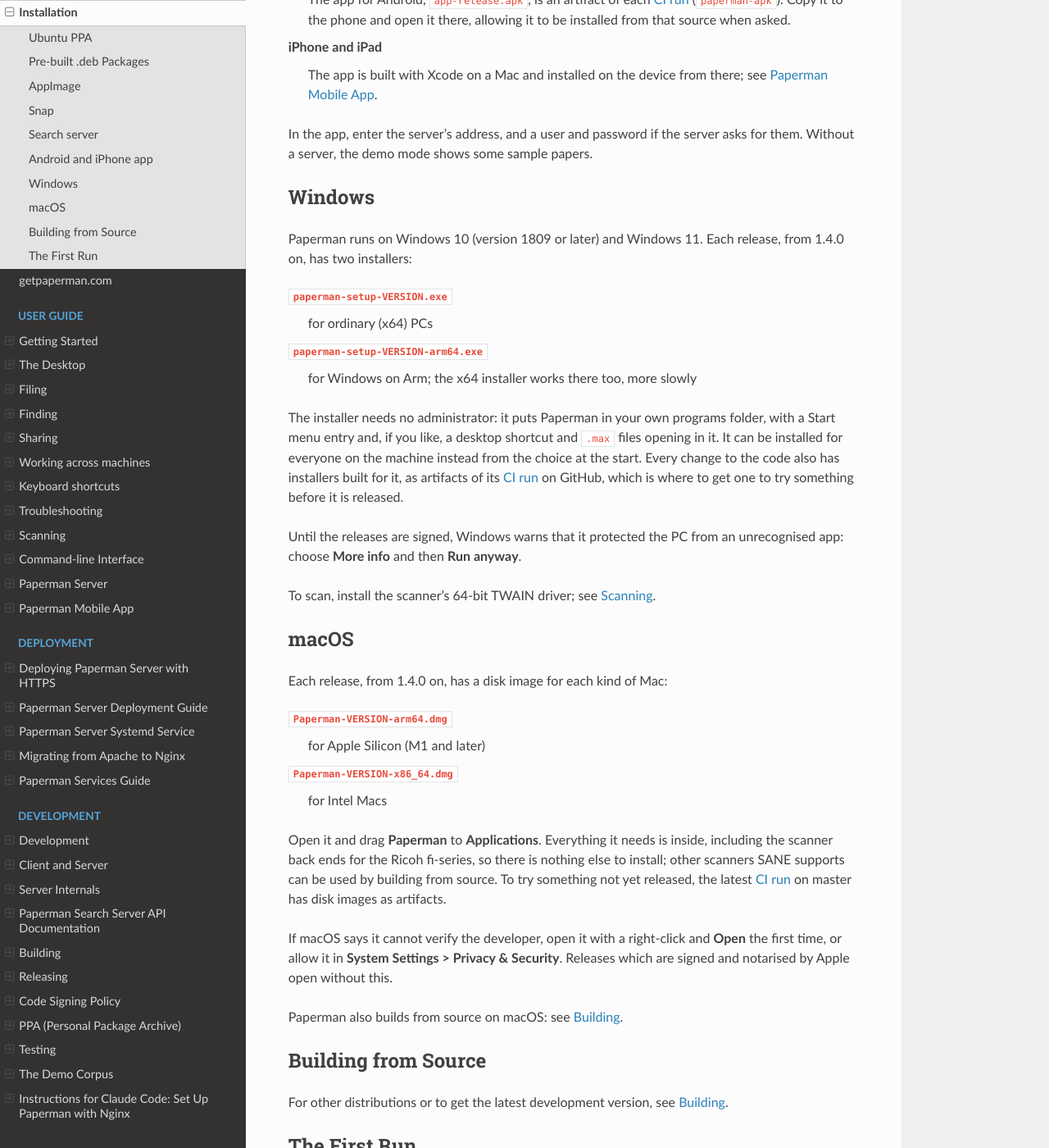
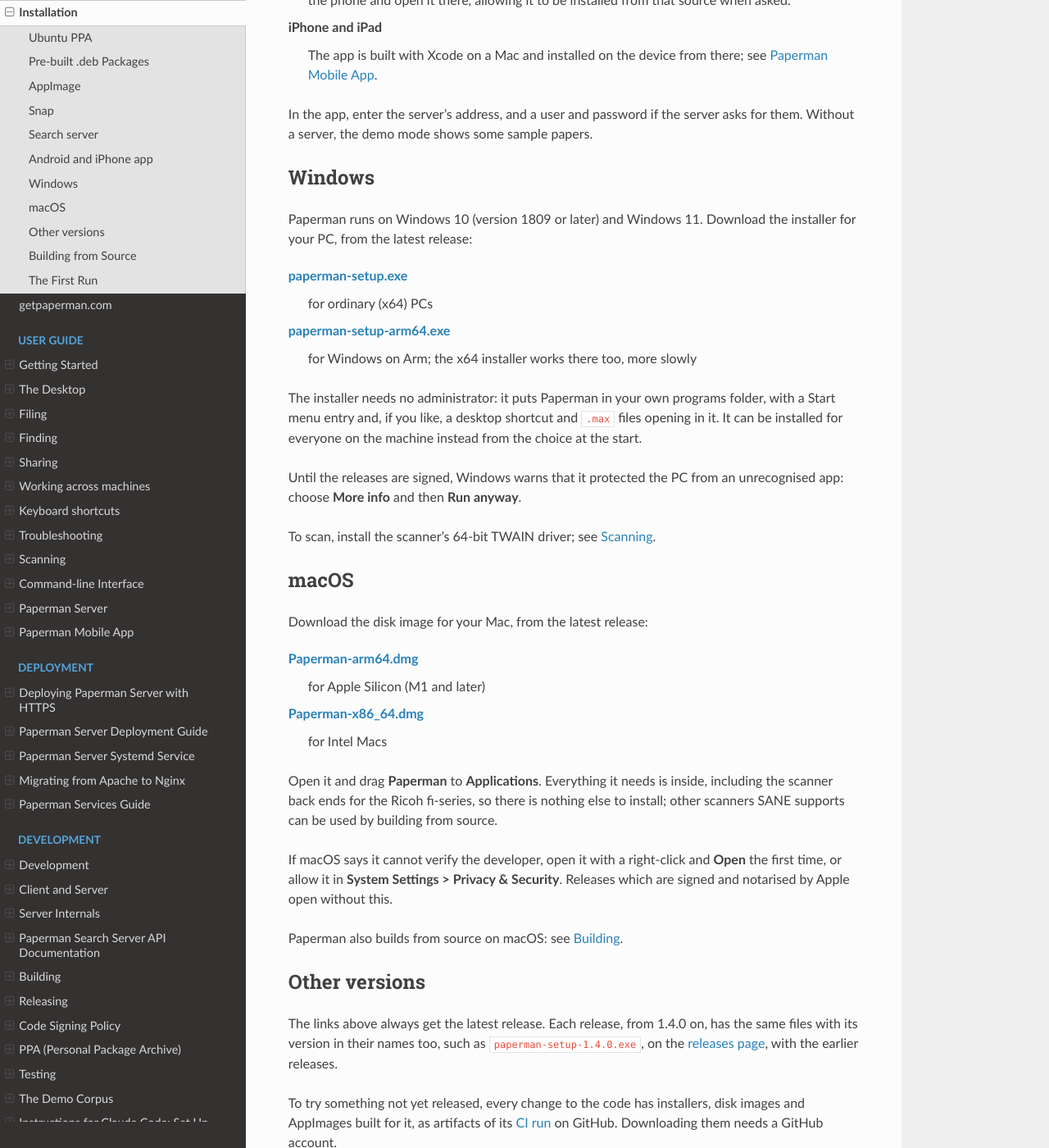
Before and after one commit to sjg20/paperman, a Sphinx documentation site: the page built from doc/install.rst, in a window 1280 px wide and 1400 px high, scrolled down 2310 px. Shown: the whole window at 82% size. Built offline with Sphinx 7.4.7 and the Read the Docs theme 3.1.0, drawn with Linux system fonts in a browser that asks for light colours; some of the changed text lies outside the part shown.

Commit message:
Link straight to the latest Windows, Mac and Linux downloads
The installation page names the files each release has for Windows,
macOS and other Linux distributions, but links to none of them, only to
CI runs, whose artifacts need a GitHub account and are not releases.

GitHub links to a file of the latest release only by a name which does
not change, so have the release workflow add each Windows installer,
Mac disk image and AppImage again under a name without the version,
such as paperman-setup.exe. Link to those from each section, and say in
a section of its own where the versioned files and the CI builds are.

Co-developed-by: Claude Opus 5.5 (1M context) <noreply@anthropic.com>

```diff
--- a/doc/install.rst
+++ b/doc/install.rst
@@ -30,12 +30,13 @@
 --------
 
 For other Linux distributions, each release, from 1.4.0 on, has an
-AppImage, which runs without being installed:
+AppImage, which runs without being installed. Download the one for your
+machine, from the latest release:
 
-``Paperman-VERSION-x86_64.AppImage``
+`Paperman-x86_64.AppImage <https://github.com/sjg20/paperman/releases/latest/download/Paperman-x86_64.AppImage>`__
    for most PCs
 
-``Paperman-VERSION-aarch64.AppImage``
+`Paperman-aarch64.AppImage <https://github.com/sjg20/paperman/releases/latest/download/Paperman-aarch64.AppImage>`__
    for 64-bit Arm machines
 
 It needs a Linux at least as recent as Debian 12, Ubuntu 24.04 or
@@ -51,10 +52,7 @@
 scanning programs do, so install SANE from the distribution
 (``libsane1`` on Debian and Ubuntu, ``sane-backends`` on Fedora and Arch)
 and check that ``scanimage -L`` lists the scanner. For reading the text
-of pages, install ``tesseract`` too. To try something not yet released,
-the latest `CI run
-<https://github.com/sjg20/paperman/actions/workflows/ci.yml>`_ on master
-has AppImages as artifacts.
+of pages, install ``tesseract`` too.
 
 Snap
 ----
@@ -128,22 +126,18 @@
 -------
 
 Paperman runs on Windows 10 (version 1809 or later) and Windows 11.
-Each release, from 1.4.0 on, has two installers:
+Download the installer for your PC, from the latest release:
 
-``paperman-setup-VERSION.exe``
+`paperman-setup.exe <https://github.com/sjg20/paperman/releases/latest/download/paperman-setup.exe>`__
    for ordinary (x64) PCs
 
-``paperman-setup-VERSION-arm64.exe``
+`paperman-setup-arm64.exe <https://github.com/sjg20/paperman/releases/latest/download/paperman-setup-arm64.exe>`__
    for Windows on Arm; the x64 installer works there too, more slowly
 
 The installer needs no administrator: it puts Paperman in your own
 programs folder, with a Start menu entry and, if you like, a desktop
 shortcut and ``.max`` files opening in it. It can be installed for
-everyone on the machine instead from the choice at the start. Every
-change to the code also has installers built for it, as artifacts of its
-`CI run <https://github.com/sjg20/paperman/actions/workflows/ci.yml>`_ on
-GitHub, which is where to get one to try something before it is
-released.
+everyone on the machine instead from the choice at the start.
 
 Until the releases are signed, Windows warns that it protected the PC
 from an unrecognised app: choose **More info** and then **Run anyway**.
@@ -153,20 +147,18 @@
 macOS
 -----
 
-Each release, from 1.4.0 on, has a disk image for each kind of Mac:
+Download the disk image for your Mac, from the latest release:
 
-``Paperman-VERSION-arm64.dmg``
+`Paperman-arm64.dmg <https://github.com/sjg20/paperman/releases/latest/download/Paperman-arm64.dmg>`__
    for Apple Silicon (M1 and later)
 
-``Paperman-VERSION-x86_64.dmg``
+`Paperman-x86_64.dmg <https://github.com/sjg20/paperman/releases/latest/download/Paperman-x86_64.dmg>`__
    for Intel Macs
 
 Open it and drag **Paperman** to **Applications**. Everything it needs is
 inside, including the scanner back ends for the Ricoh fi-series, so there
 is nothing else to install; other scanners SANE supports can be used by
-building from source. To try something not yet released, the latest
-`CI run <https://github.com/sjg20/paperman/actions/workflows/ci.yml>`_ on
-master has disk images as artifacts.
+building from source.
 
 If macOS says it cannot verify the developer, open it with a right-click
 and **Open** the first time, or allow it in **System Settings > Privacy &
@@ -174,6 +166,20 @@
 this.
 
 Paperman also builds from source on macOS: see :doc:`build`.
+
+Other versions
+--------------
+
+The links above always get the latest release. Each release, from 1.4.0
+on, has the same files with its version in their names too, such as
+``paperman-setup-1.4.0.exe``, on the `releases page
+<https://github.com/sjg20/paperman/releases>`_, with the earlier
+releases.
+
+To try something not yet released, every change to the code has
+installers, disk images and AppImages built for it, as artifacts of its
+`CI run <https://github.com/sjg20/paperman/actions/workflows/ci.yml>`_
+on GitHub. Downloading them needs a GitHub account.
 
 Building from Source
 --------------------
```
Also changed, not shown: 1 other file.
